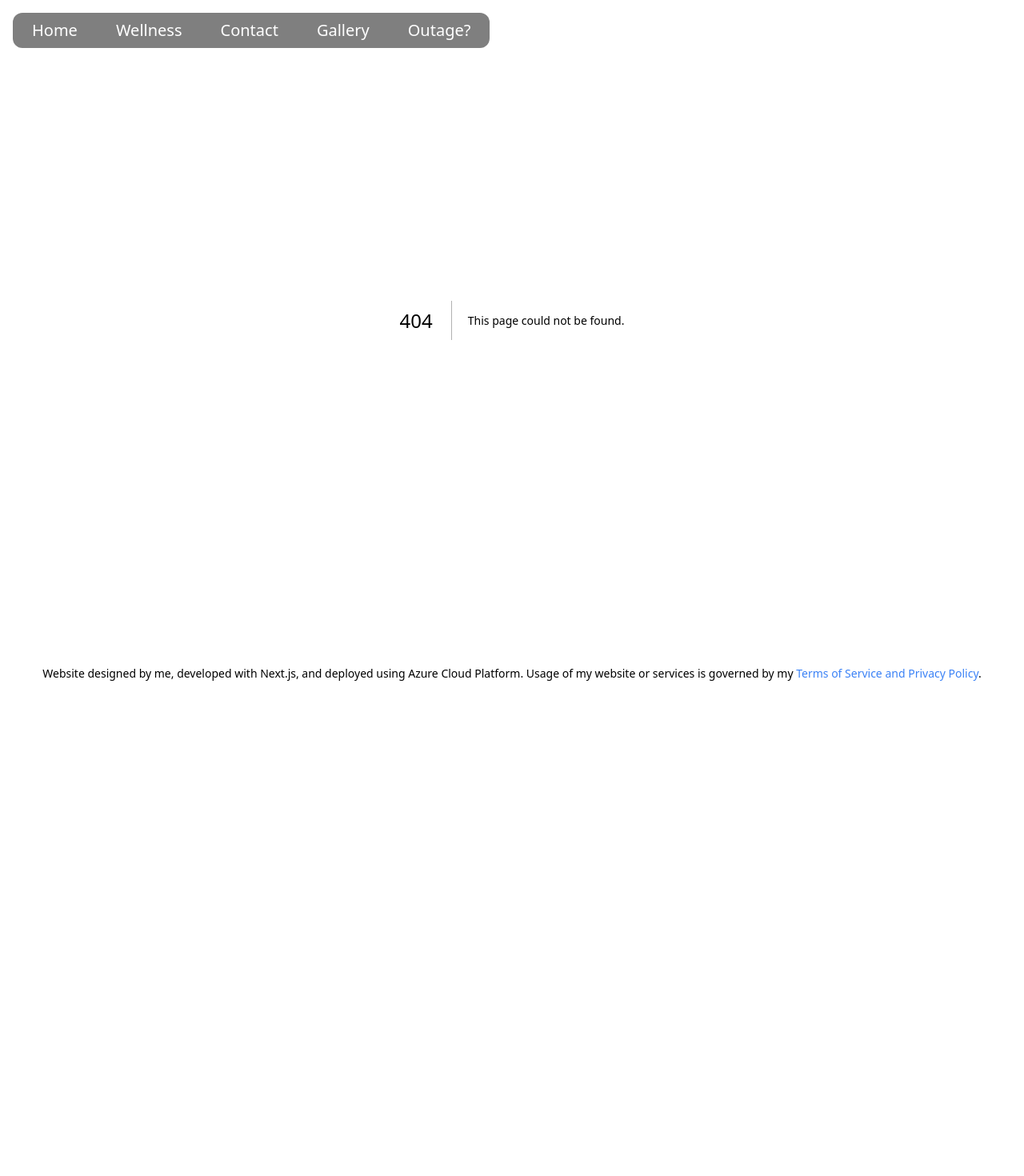
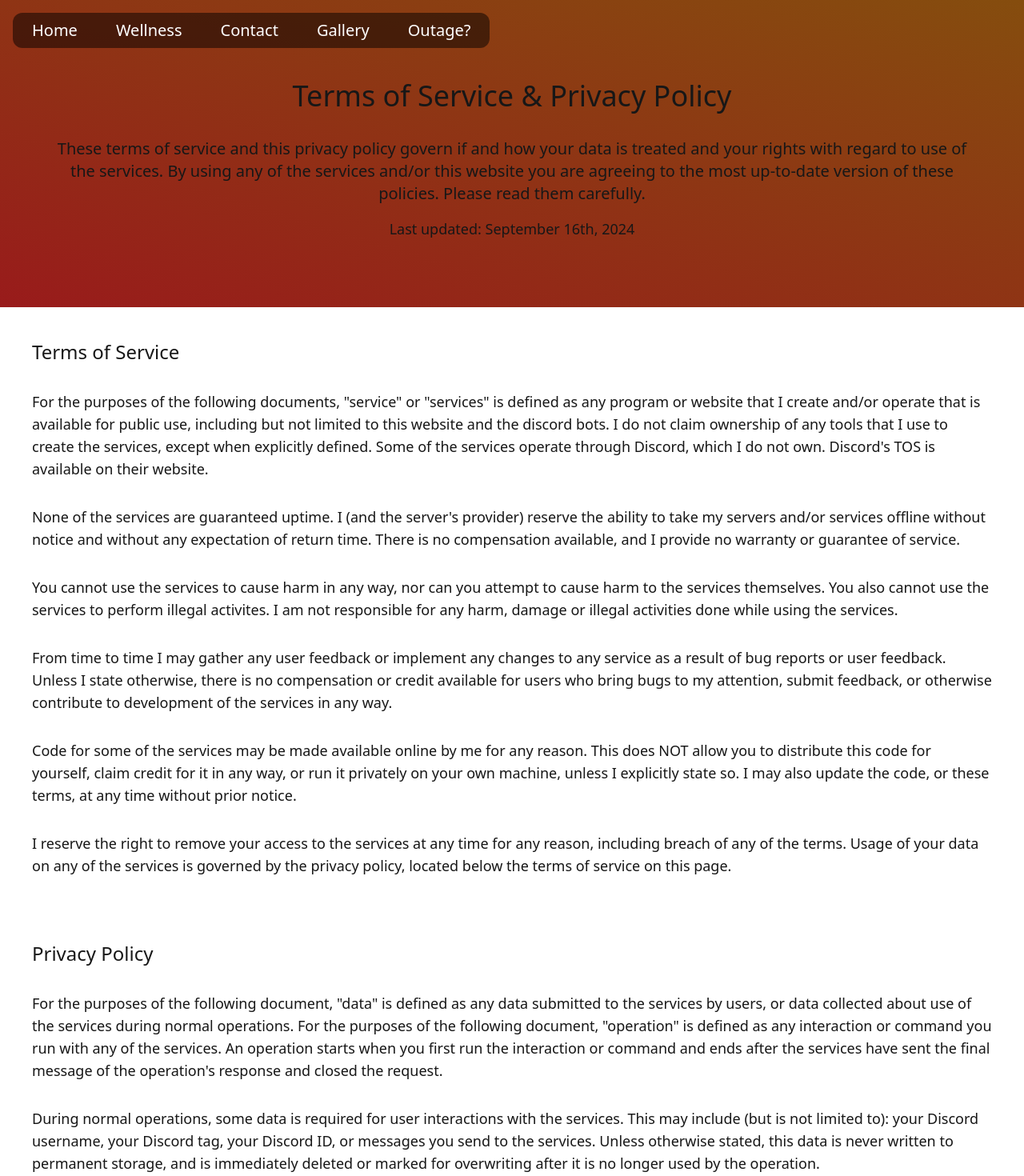
Before and after one commit to ActuallyCloud/ACLD-Next, a Next.js app: page /tos in a window 1280 px wide. Before the commit this address had no page. Shown: the top 1470 px of the page at 80% size. Before the commit the page ends 884 px from the top, so only its background shows below. Built offline with nearby package versions, Linux system fonts and the light colour scheme.

Commit message:
updates to wellness, contact, and terms of service

```diff
--- a/src/app/components/footer.tsx
+++ b/src/app/components/footer.tsx
@@ -1,9 +1,14 @@
 import Link from 'next/link';
 
-export default function Footer() {
+export default function Footer(props: { logos: boolean }) {
   return (
-      <div className="p-8 text-center max-w-7xl mx-auto">
-         <p className="text-xs md:text-sm">Website designed by me, developed with Next.js, and deployed using Azure Cloud Platform. Usage of my website or services is governed by my <Link href="/tos" className="text-blue-500">Terms of Service and Privacy Policy</Link>.</p>
+      <div>
+        {props.logos ?
+          <p className="text-xs md:text-sm">Logos displayed on this page are owned by their respective companies, and I make no claim of ownership except for the ACLD pinwheel and the Wellness flower.</p>:
+          <div className="p-8 text-center max-w-7xl mx-auto">
+            <p className="text-xs md:text-sm">Website designed by me, developed with Next.js, and deployed using Azure Cloud Platform. Usage of my website or services is governed by my <Link href="/tos" className="text-blue-500">Terms of Service and Privacy Policy</Link>. Thanks for visiting!</p>
+          </div>
+        }
       </div>
   );
 }
--- a/src/app/components/navbar.tsx
+++ b/src/app/components/navbar.tsx
@@ -51,18 +51,30 @@ const Navbar = () => {
       </ul>
 
       <div
-        onClick={() => setNav(!nav)}
+        onClick={() => {
+          var element = document.getElementById("navmenu");
+          element?.classList.remove('animate-fadein-fast');
+          element?.classList.add('animate-fadeout');
+          setTimeout(toggleNav, 190);
+
+          function toggleNav() {
+            setNav(!nav);
+
+            element?.classList.remove('animate-fadeout');
+            element?.classList.add('animate-fadein-fast');
+          }
+        }}
         className="flex justify-between items-center cursor-pointer z-20 text-gray-500 sm:hidden"
       >
         {nav ?
-          <Image src="/menu.png" className="opacity-70 p-2 bg-white/40 rounded-lg" alt="logo" width={40} height={40}/>:
-          <Image src="/menu.png" className="opacity-70 p-2 bg-white/20 rounded-lg" alt="logo" width={40} height={40}/>
+          <Image src="/menu.png" className="opacity-70 p-2 bg-white/40 rounded-lg" alt="logo" width={45} height={45}/>:
+          <Image src="/menu.png" className="opacity-70 p-2 bg-white/20 rounded-lg" alt="logo" width={45} height={45}/>
         }
       </div>
 
       {nav ? (
         <ul className="inline-block animate-fadein-fast justify-center items-center text-center pt-12
-         absolute top-0 left-0 w-full h-screen bg-gradient-to-br from-gray-800 to-slate-900" id="navmenu">
+         absolute top-0 left-0 w-full h-[105vh] align-middle bg-gradient-to-br from-gray-800 to-slate-900" id="navmenu">
           {links.map(({ id, link, link_url }) => (
             <li
               key={id}
@@ -72,7 +84,7 @@ const Navbar = () => {
                   var element = document.getElementById("navmenu");
                   element?.classList.remove('animate-fadein-fast');
                   element?.classList.add('animate-fadeout');
-                  setTimeout(toggleNav, 200);
+                  setTimeout(toggleNav, 190);
 
                   function toggleNav() {
                     setNav(!nav);
--- a/src/app/contact/page.tsx
+++ b/src/app/contact/page.tsx
@@ -2,6 +2,7 @@ import Image from "next/image";
 import Link from "next/link";
 import dotenv from 'dotenv';
 import { stringify } from "querystring";
+import Footer from "../components/footer";
 dotenv.config();
 
 export default function Contact() {
@@ -29,12 +30,12 @@ export default function Contact() {
     ]
 
     return (
-        <div className="cursor-default flex p-4 text-center min-h-[90vh] items-center mx-auto justify-center">
-            <div className="p-8 sm:pt-16 animate-fadein">
+        <div className="animate-fadein cursor-default flex p-4 text-center min-h-[90vh] items-center mx-auto justify-center bg-gradient-to-br from-pink-900 to-blue-800">
+            <div className="p-8 sm:pt-16">
                 <h1 className="text-2xl sm:text-3xl text-center p-4">Let's get in touch!</h1>
-                <div className="grid grid-cols-1 md:grid-cols-3 gap-8 p-4">
+                <div className="grid grid-cols-1 md:grid-cols-3 gap-8 p-4 mx-auto max-w-64 md:max-w-7xl">
                     {services.map(({ id, name, image, link }) => (
-                        <div key={id} className="cursor-pointer p-4 border rounded-2xl hover:bg-white/10 duration-100">
+                        <div key={id} className="cursor-pointer p-2 md:p-4 border-2 md:border-4 rounded-3xl md:rounded-2xl hover:bg-white/10 duration-100">
                             {link &&
                                 <Link href={link} target="_blank">
                                     {image &&
@@ -52,6 +53,9 @@ export default function Contact() {
                         </div>
                     ))}
                 </div>
+                <div className="p-4">
+                    <Footer logos={true}/>
+                </div>
             </div>
         </div>
     )
--- a/src/app/layout.tsx
+++ b/src/app/layout.tsx
@@ -21,7 +21,7 @@ export default function RootLayout({
       <body className="antialiased font-sans z-0 scroll-smooth">
         <Navbar />
         {children}
-        <Footer />
+        <Footer logos={false} />
       </body>
     </html>
   );
--- a/src/app/page.tsx
+++ b/src/app/page.tsx
@@ -38,9 +38,9 @@ export default function Home() {
   ];
 
   return (
-    <div>
-      <div className="cursor-default flex p-4 text-center min-h-screen items-center mx-auto justify-center bg-gradient-to-tl from-gray-700 to-slate-800">
-        <div className="p-6 py-8 sm:py-16 max-w-6xl animate-fadein">
+    <div className="animate-fadein">
+      <div className="cursor-default flex p-4 text-center min-h-screen items-center mx-auto justify-center bg-gradient-to-tl from-gray-800 to-slate-800">
+        <div className="p-6 py-8 sm:py-16 max-w-6xl">
           <Image src="/pfp_fullsize_no_bg.png" className="mx-auto h-auto w-2/3 md:w-96 animate-rotate" width={512} height={512} alt="logo"/>
           <h1 className="text-3xl md:text-5xl p-4">Looking for Aura?</h1>
           <h3 className="text-lg md:text-2xl p-4">You've come to the right place. My website hosts information about my services, my codebase demos, and information about getting in touch.</h3>
--- /dev/null
+++ b/src/app/tos/page.tsx
@@ -0,0 +1,33 @@
+import Image from "next/image";
+import Link from "next/link";
+import dotenv from 'dotenv';
+dotenv.config();
+
+export default function TermsOfService() {
+    return (
+        <div className="animate-fadein">
+            <div className="cursor-default flex p-4 text-center min-h-96 items-center mx-auto justify-center bg-gradient-to-tr from-red-800 to-yellow-800">
+                <div className="max-w-7xl pt-12 lg:pt-8 p-4 md:p-8">
+                    <h1 className="text-2xl md:text-4xl p-4">Terms of Service & Privacy Policy</h1>
+                    <h3 className="text-lg md:text-xl p-4">These terms of service and this privacy policy govern if and how your data is treated and your rights with regard to use of the services. By using any of the services and/or this website you are agreeing to the most up-to-date version of these policies. Please read them carefully.</h3>
+                    <p className="md:text-lg">Last updated: September 16th, 2024</p>
+                </div>
+            </div>
+            <div className="max-w-7xl p-2 md:p-6 mx-auto md:text-lg">
+                <h3 className="p-4 text-xl md:text-2xl">Terms of Service</h3>
+                <p className="p-4">For the purposes of the following documents, "service" or "services" is defined as any program or website that I create and/or operate that is available for public use, including but not limited to this website and the discord bots. I do not claim ownership of any tools that I use to create the services, except when explicitly defined. Some of the services operate through Discord, which I do not own. Discord's TOS is available on their website.</p>
+                <p className="p-4">None of the services are guaranteed uptime. I (and the server's provider) reserve the ability to take my servers and/or services offline without notice and without any expectation of return time. There is no compensation available, and I provide no warranty or guarantee of service.</p>
+                <p className="p-4">You cannot use the services to cause harm in any way, nor can you attempt to cause harm to the services themselves. You also cannot use the services to perform illegal activites. I am not responsible for any harm, damage or illegal activities done while using the services.</p>
+                <p className="p-4">From time to time I may gather any user feedback or implement any changes to any service as a result of bug reports or user feedback. Unless I state otherwise, there is no compensation or credit available for users who bring bugs to my attention, submit feedback, or otherwise contribute to development of the services in any way.</p>
+                <p className="p-4">Code for some of the services may be made available online by me for any reason. This does NOT allow you to distribute this code for yourself, claim credit for it in any way, or run it privately on your own machine, unless I explicitly state so. I may also update the code, or these terms, at any time without prior notice.</p>
+                <p className="p-4">I reserve the right to remove your access to the services at any time for any reason, including breach of any of the terms. Usage of your data on any of the services is governed by the privacy policy, located below the terms of service on this page.</p>
+            </div>
+            <div className="max-w-7xl p-2 md:p-6 mx-auto md:text-lg">
+                <h3 className="p-4 text-xl md:text-2xl">Privacy Policy</h3>
+                <p className="p-4">For the purposes of the following document, "data" is defined as any data submitted to the services by users, or data collected about use of the services during normal operations. For the purposes of the following document, "operation" is defined as any interaction or command you run with any of the services. An operation starts when you first run the interaction or command and ends after the services have sent the final message of the operation's response and closed the request.</p>
+                <p className="p-4">During normal operations, some data is required for user interactions with the services. This may include (but is not limited to): your Discord username, your Discord tag, your Discord ID, or messages you send to the services. Unless otherwise stated, this data is never written to permanent storage, and is immediately deleted or marked for overwriting after it is no longer used by the operation.</p>
+                <p className="p-4">During normal operation, some data is collected for diagnostics when the services are used. This may include (but is not limited to): time of request, type of request, or response given. This data is anonymously recorded, stored and is used for improvement of the services. The services do not store any kind of identifying information and cannot trace operations back to the user who ran them once the operation completes. This anonymous data is stored in logs that are periodically reviewed and cleared by the developer of this application. No other person has access to the data.</p>
+            </div>
+        </div>
+    )
+}
--- a/src/app/wellness/page.tsx
+++ b/src/app/wellness/page.tsx
@@ -70,20 +70,20 @@ export default function Wellness() {
             <h3 className="text-xl md:text-2xl p-6 md:p-12">More Commands</h3>
             <div className="max-w-7xl mx-auto grid grid-cols-1 sm:grid-cols-2 lg:grid-cols-4 gap-6 md:gap-8 text-neutral-400">
                 <div>
-                    <h3 className="text-lg md:text-xl capitalize p-2">breathe</h3>
+                    <h3 className="text-lg md:text-xl capitalize p-2 text-neutral-300">breathe</h3>
                     <p>Helps you regulate your breathing with a simple breathing exercise.</p>
                 </div>
                 <div>
-                    <h3 className="text-lg md:text-xl p-2">DMs</h3>
+                    <h3 className="text-lg md:text-xl p-2 text-neutral-300">DMs</h3>
                     <p>Adjust your preferences for receiving images through direct messages.</p>
                 </div>
                 <div>
-                    <h3 className="text-lg md:text-xl capitalize p-2">help</h3>
+                    <h3 className="text-lg md:text-xl capitalize p-2 text-neutral-300">help</h3>
                     <p>Not sure where to start? Get help using Wellness.</p>
                 </div>
                 <div>
-                    <h3 className="text-lg md:text-xl capitalize p-2">hotlines</h3>
-                    <p>If you need more help, that information is available at a glance - for you, or others.</p>
+                    <h3 className="text-lg md:text-xl capitalize p-2 text-neutral-300">hotlines</h3>
+                    <p>If you ever need to talk to someone, that information is always available to you.</p>
                 </div>
             </div>
         </div>
--- a/tailwind.config.ts
+++ b/tailwind.config.ts
@@ -18,19 +18,27 @@ const config: Config = {
       },
       animation: {
         'spin-slow': 'spin 20s linear infinite',
-        'fadein': 'appear 0.4s ease-out',
-        'fadein-fast': 'appear 0.25s ease-out',
-        'fadeout': 'disappear 0.25s ease-in',
+        'fadein': 'appear_down 0.4s ease-out',
+        'fadein-fast': 'appear_down 0.20s ease-out',
+        'fadeout': 'disappear 0.20s ease-in',
         'rotate': 'rotate 2s ease-out',
       },
       keyframes: {
         appear: {
+          "0%": { opacity: "0" },
+          "100%": { opacity: "1" },
+        },
+        appear_down: {
           "0%": { opacity: "0", transform: "translateY(-0.25rem)" },
           "100%": { opacity: "1" },
         },
         disappear: {
           "0%": { opacity: "1" },
-          "100%": { opacity: "0", transform: "translateY(0.25rem)" },
+          "100%": { opacity: "0" },
+        },
+        disappear_down: {
+          "0%": { opacity: "0", transform: "translateY(-0.25rem)" },
+          "100%": { opacity: "1" },
         },
         rotate: {
           "0%": { opacity: "0", transform: "rotate(-180deg)" },
```
